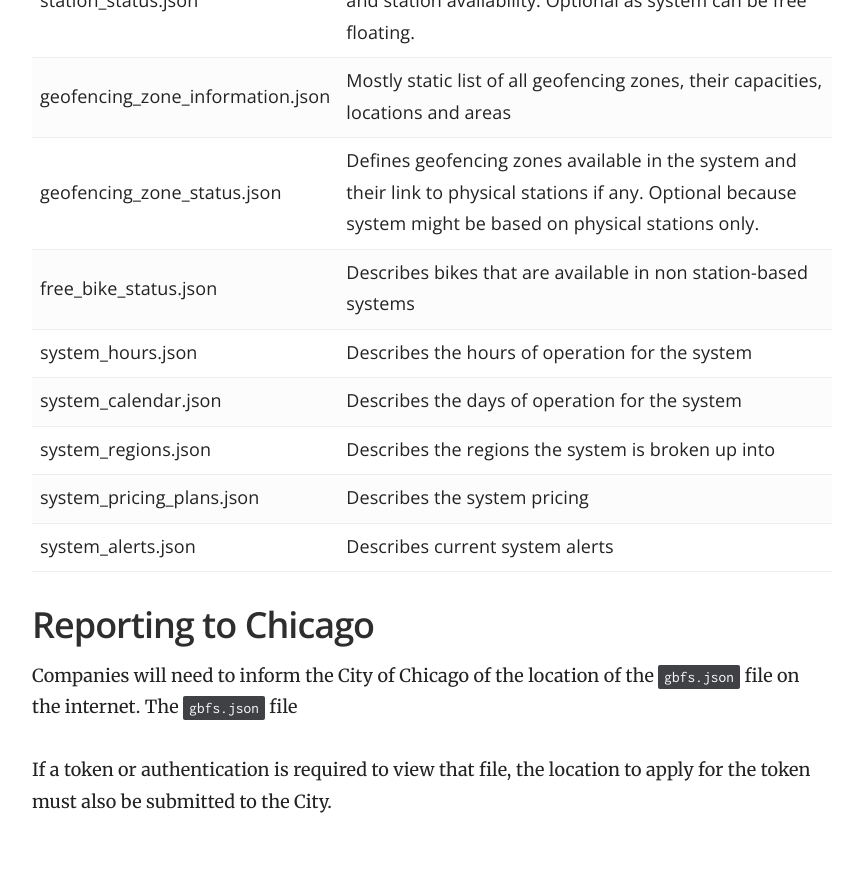
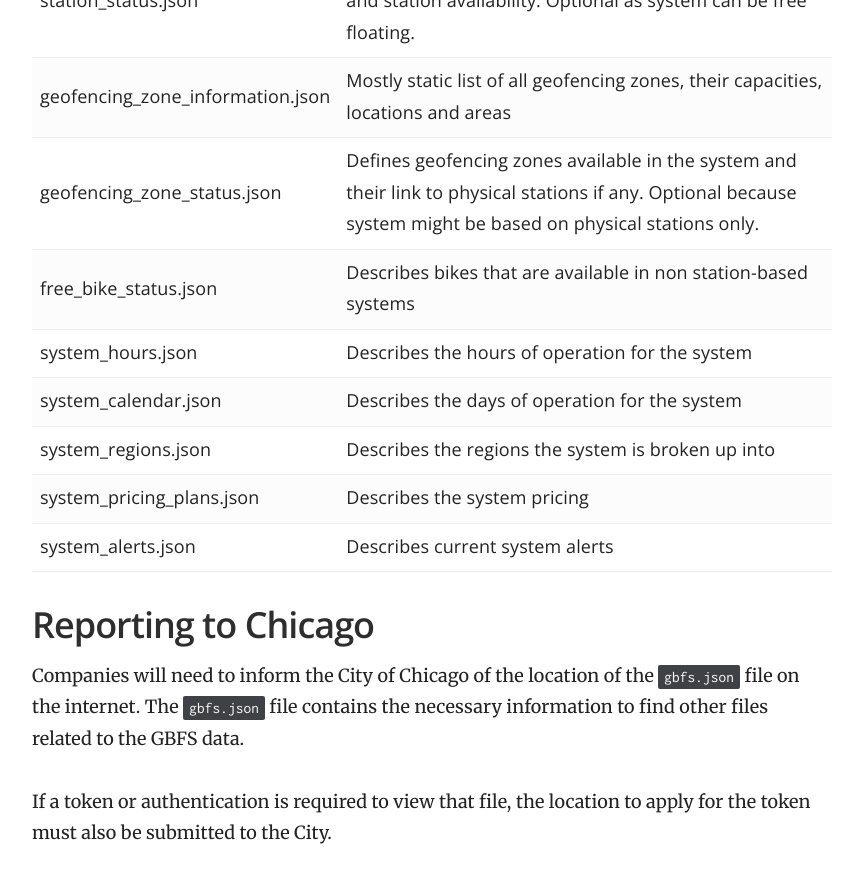
Before and after one commit to Chicago/dockless-bikeshare-reporting-manual, a Jekyll site: the page built from _docs/gbfs.md, in a window 1280 px wide and 900 px high, scrolled down 1355 px. Shown: the top 883 px of the window, without its empty margins (358-1221 px from the left). Built offline with Jekyll 4.4.1, drawn with Linux system fonts in a browser that asks for light colours.

Commit message:
Corrected half-completed sentence

```diff
--- a/_docs/gbfs.md
+++ b/_docs/gbfs.md
@@ -44,6 +44,6 @@ system_alerts.json                  | Describes current system alerts
 
 ## Reporting to Chicago
 
-Companies will need to inform the City of Chicago of the location of the `gbfs.json` file on the internet. The `gbfs.json` file
+Companies will need to inform the City of Chicago of the location of the `gbfs.json` file on the internet. The `gbfs.json` file contains the necessary information to find other files related to the GBFS data.
 
 If a token or authentication is required to view that file, the location to apply for the token must also be submitted to the City.
```
